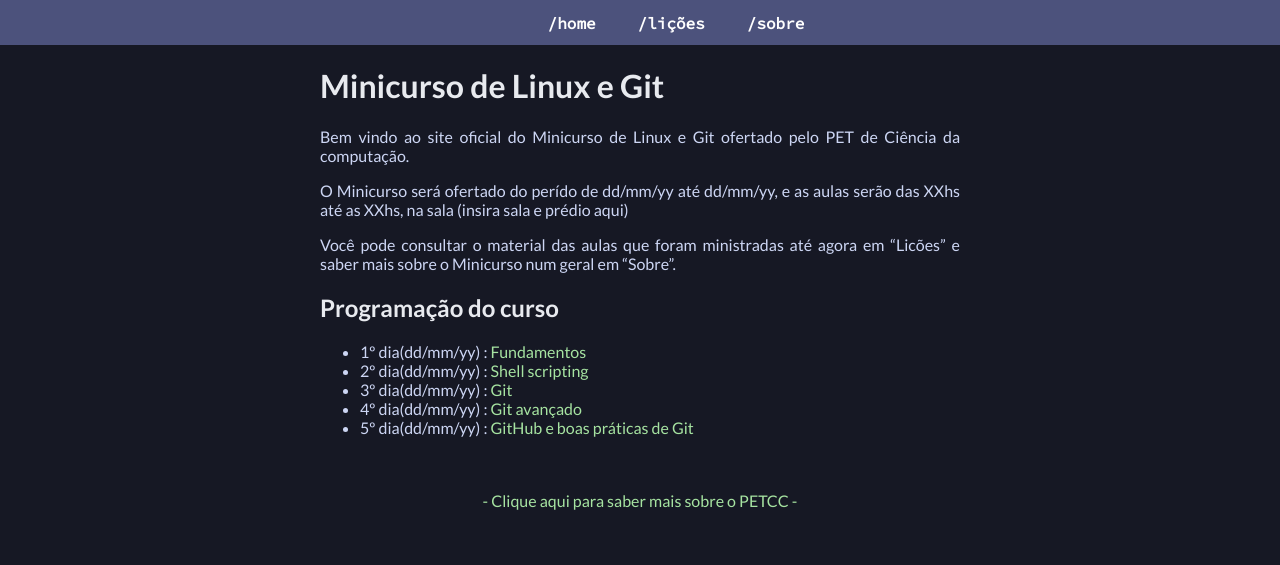
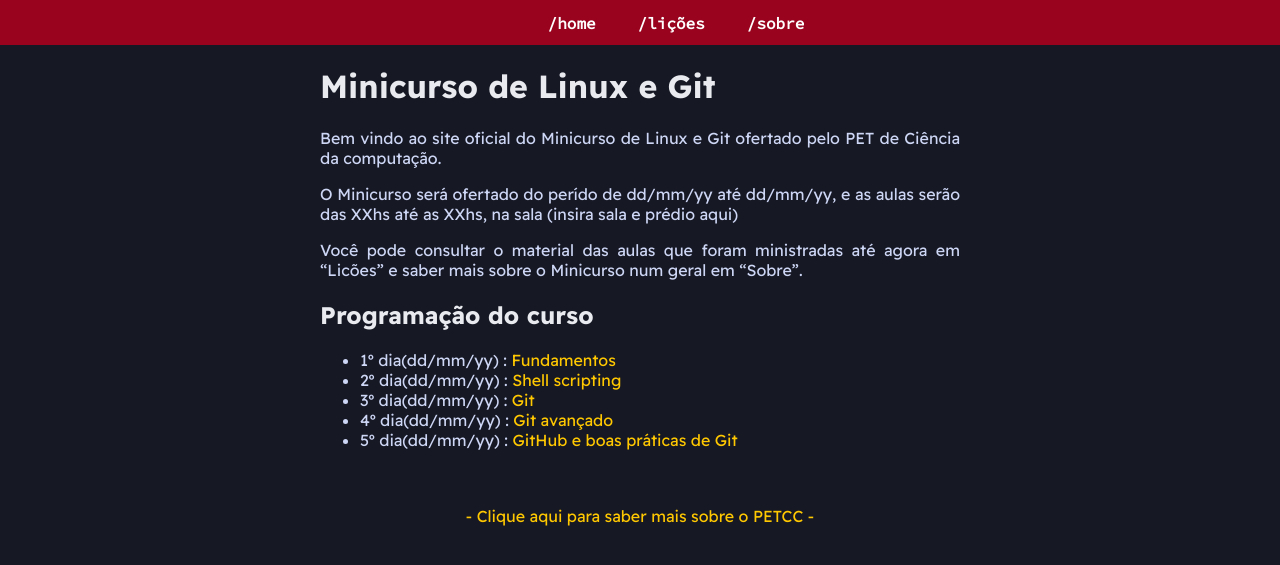
Before and after one commit to PETCC-UFRN/minicurso-linux-git, a Jekyll site: the page built from index.md, in a window 1280 px wide. Shown: the top 565 px of the page. Built offline with Jekyll 4.4.1, drawn with Linux system fonts in a browser that asks for light colours.

Commit message:
style(main): Nova paleta de cores e fonte

```diff
--- a/assets/css/styles.css
+++ b/assets/css/styles.css
@@ -2,12 +2,13 @@
 @import url(https://fonts.googleapis.com/css?family=Source+Sans+Pro);
 @import url(https://fonts.googleapis.com/css?family=Source+Code+Pro);
 @import url('https://fonts.googleapis.com/css2?family=Lato:ital,wght@0,100;0,300;0,400;0,700;0,900;1,100;1,300;1,400;1,700;1,900&display=swap');
+@import url('https://fonts.googleapis.com/css2?family=Readex+Pro:wght@160..700&display=swap');
 a{
     text-decoration:none;
 }
 
 body {
-    font-family: Lato, sans-serif;
+    font-family: "Readex Pro", Lato, sans-serif;
     margin: 0px;
     padding: 0;
     background-color: #161824;
@@ -17,7 +18,7 @@
     display: flex;
     justify-content: space-around;
     align-items: center;
-    background-color: #4C527C;
+    background-color: #9A031E;
     height: 5vh;
 }
 .listaNavegacao{
@@ -39,7 +40,7 @@
 }
 
 .menuPrincipal ul a:hover{
-    color: #010525;
+    color: #000627;
 }
 
 .navgit,
@@ -48,11 +49,10 @@
     justify-content: space-around;
     align-items: center;
     height: 5vh;
+    /*background-color: #00e300;*/
 }
-
-.oldschoolnav{
-    background-color: #00e300;
-
+.oldschoolnav a:hover {
+    color: white;
 }
 
 .navgit{
@@ -66,7 +66,7 @@
     font-weight: bolder;
 }
 .oldschoolnav ul a{
-    color: #000;
+    color: #00e300;
 }
 .navgit ul a{
     color: #ffffff;
@@ -154,7 +154,7 @@
     color: #000;
 }
 a{
-    color:#a6e3a1;
+    color:#FFC800;
 }
 
 a:hover{
```
Also changed, not shown: _includes/voltar.html (line endings or trailing spaces).
